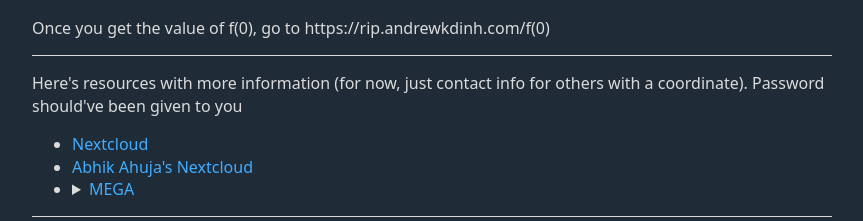
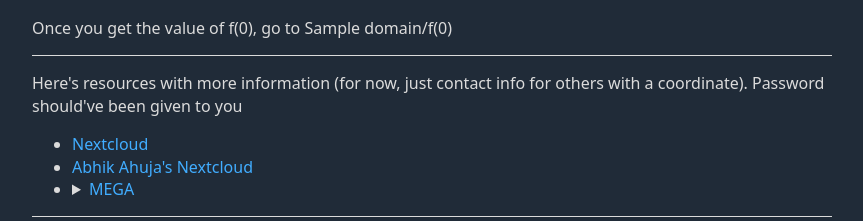
Before and after one commit to andrewkdinh/death-code, a Flask app: template templates/index.html in a window 1280 px wide. Shown: the part 696-917 px from the top of the page, without its empty margins (208-1071 px from the left). Run offline with Flask 2, Linux system fonts and the light colour scheme; the template is opened without the code that fills it: most values are stand-ins (such as "Sample title", 1, 10 or a date in 2020); parts of the project's set-up code (start-up, migrations or seed data) failed here and were passed over.

Commit message:
Domain fix

```diff
--- a/main.py
+++ b/main.py
@@ -46,7 +46,7 @@ def index():
             print(e)
             return render_template("message.html", message="Invalid data")
     captcha = captcha_get(ttl = 300)
-    return render_template("index.html", polynomial = POLYNOMIAL, captcha_id = captcha[0], captcha_png = captcha[1])
+    return render_template("index.html", polynomial = POLYNOMIAL, domain=DOMAIN, captcha_id = captcha[0], captcha_png = captcha[1])
 
 @app.route("/<attempt_num>", methods=["GET", "POST"])
 def attempt(attempt_num):
--- a/templates/index.html
+++ b/templates/index.html
@@ -34,7 +34,7 @@
     <input type="hidden" name="captcha-id" value="{{ captcha_id }}">
     <button type="submit">Validate</button>
   </form>
-  <p>Once you get the value of f(0), go to https://rip.andrewkdinh.com/f(0)</p>
+  <p>Once you get the value of f(0), go to {{ domain }}/f(0)</p>
 
   <hr />
   <p>Here's resources with more information (for now, just contact info for others with a coordinate). Password should've been given to you</p>
```
